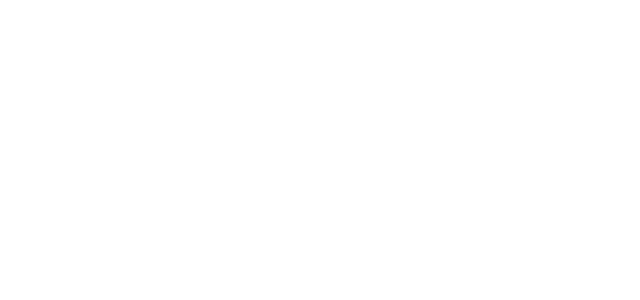
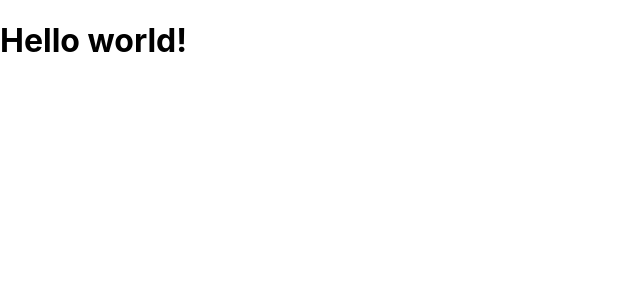
Before and after one commit to alanchangxyz/moodacado-frontend, a React (Create React App) app: page /dashboard in a window 1280 px wide. Shown: the top 300 px of the page, without its empty margins (0-640 px from the left). Built offline with nearby package versions, Linux system fonts and the light colour scheme.

Commit message:
add dashboard component

```diff
--- /dev/null
+++ b/src/components/Dashboard.js
@@ -0,0 +1,11 @@
+import './Dashboard.css';
+
+function Dashboard() {
+  return (
+    <div>
+        <h1>Hello world!</h1>
+    </div>
+  );
+}
+
+export default Dashboard;
--- a/src/index.js
+++ b/src/index.js
@@ -5,13 +5,16 @@ import { CookiesProvider } from 'react-cookie';
 
 import './index.css';
 import App from './App';
+import Dashboard from './components/Dashboard'
 import reportWebVitals from './reportWebVitals';
 
 ReactDOM.render(
   <React.StrictMode>
     <Router>
       <Route path="/" component={App} exact />
+      <Route path="/dashboard" component={Dashboard} exact />
     </Router>
+
   </React.StrictMode>,
   document.getElementById('root')
 );
```
Also changed, not shown: src/components/Dashboard.css (added).
